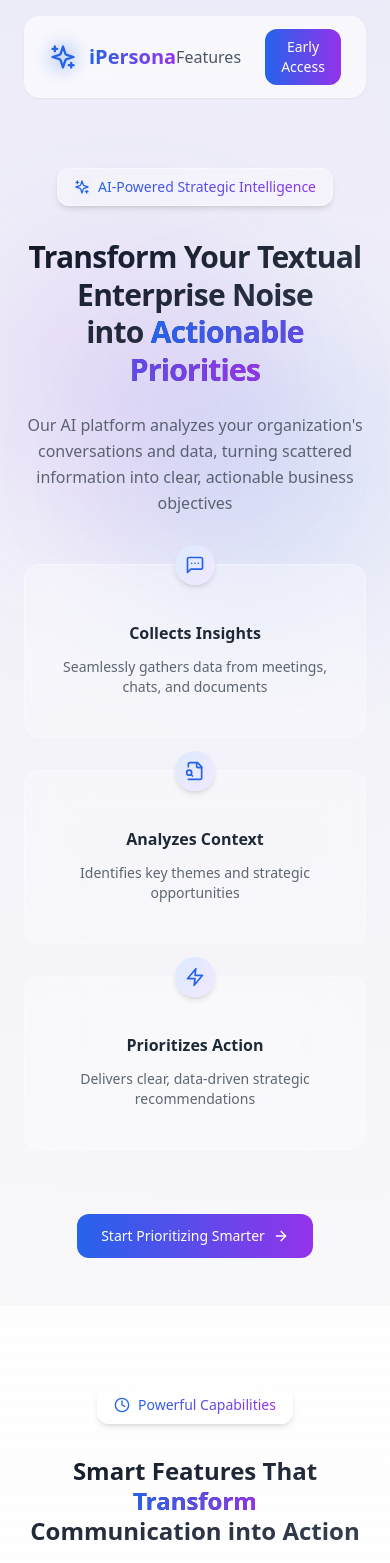
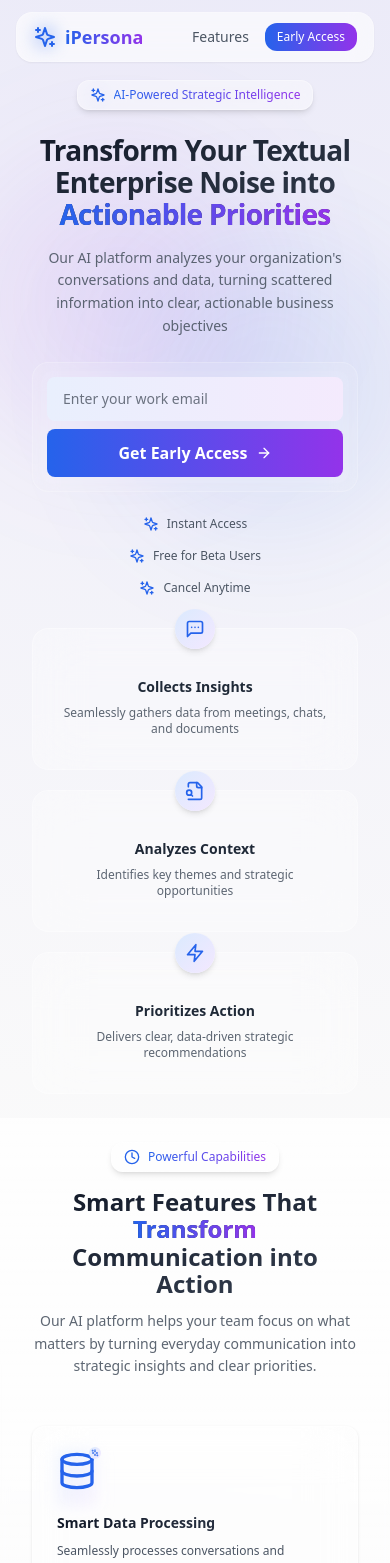
Before and after one commit to patil-aryan/landing, a React (Vite) app: page / in a window 390 px wide. Shown: the top 1563 px of the page. Built offline with nearby package versions, Linux system fonts and the light colour scheme.

Commit message:
Initial commit

```diff
--- a/src/App.tsx
+++ b/src/App.tsx
@@ -53,52 +53,104 @@ function App() {
 
       {/* Navigation */}
       <nav className="fixed top-0 left-0 right-0 z-50">
-        <div className="container mx-auto px-6 py-4">
-          <div className="backdrop-blur-md bg-white/60 rounded-2xl px-6 py-3 flex justify-between items-center shadow-sm border border-white/20">
-            <div className="flex items-center gap-3">
+        <div className="container mx-auto px-4 sm:px-6 py-3 sm:py-4">
+          <div className="backdrop-blur-md bg-white/60 rounded-2xl px-4 sm:px-6 py-2.5 sm:py-3 flex justify-between items-center shadow-sm border border-white/20">
+            <div className="flex items-center gap-2 sm:gap-3">
               <div className="relative">
                 <div className="absolute inset-0 bg-blue-600 blur opacity-20 rounded-lg"></div>
-                <Sparkles className="w-7 h-7 text-blue-600 relative" />
+                <Sparkles className="w-6 sm:w-7 h-6 sm:h-7 text-blue-600 relative" />
               </div>
-              <span className="text-xl font-bold bg-gradient-to-r from-blue-600 to-purple-600 bg-clip-text text-transparent">iPersona</span>
+              <span className="text-lg sm:text-xl font-bold bg-gradient-to-r from-blue-600 to-purple-600 bg-clip-text text-transparent">iPersona</span>
             </div>
-            <div className="flex items-center gap-6">
-              <a href="#features" className="text-gray-600">Features</a>
-              <button className="bg-gradient-to-r from-blue-600 to-purple-600 text-white px-4 py-2 rounded-xl text-sm">
+            <div className="flex items-center gap-4 sm:gap-6">
+              <a href="#features" className="text-gray-600 text-sm sm:text-base">Features</a>
+              <button className="bg-gradient-to-r from-blue-600 to-purple-600 text-white px-3 sm:px-4 py-1.5 sm:py-2 rounded-xl text-xs sm:text-sm">
                 Early Access
               </button>
             </div>
           </div>
         </div>
       </nav>
-      <div className="h-14"></div>
+      <div className="h-10"></div>
 
       {/* Hero Section */}
-      <div className="container mx-auto px-6 pt-28 pb-12">
+      <div className="container mx-auto px-4 sm:px-6 pt-10 sm:pt-14 md:pt-16 pb-6">
         <div className="relative">
           <div className="absolute top-20 -left-10 w-72 h-72 bg-purple-600/10 rounded-full blur-3xl"></div>
           <div className="absolute top-40 -right-10 w-72 h-72 bg-blue-600/10 rounded-full blur-3xl"></div>
 
           <div className="text-center relative">
-            <div className="inline-flex items-center backdrop-blur-xl bg-white/40 px-4 py-2 rounded-xl mb-8 border border-white/30 shadow-md">
+            <div className="inline-flex items-center backdrop-blur-xl bg-white/40 px-3 py-1.5 sm:px-4 sm:py-2 rounded-xl mb-6 sm:mb-8 border border-white/30 shadow-md">
               <div className="mr-2 relative">
                 <div className="absolute inset-0 bg-blue-600/20 blur opacity-20 rounded-lg"></div>
                 <Sparkles className="w-4 h-4 text-blue-600 relative" />
               </div>
-              <span className="text-sm font-medium bg-gradient-to-r from-blue-600 to-purple-600 bg-clip-text text-transparent">AI-Powered Strategic Intelligence</span>
+              <span className="text-xs sm:text-sm font-medium bg-gradient-to-r from-blue-600 to-purple-600 bg-clip-text text-transparent">AI-Powered Strategic Intelligence</span>
             </div>
 
-            <h1 className="text-3xl md:text-5xl font-bold mb-6 leading-tight tracking-tight bg-gradient-to-br from-gray-900 to-gray-700 bg-clip-text text-transparent">
-              Transform Your Textual Enterprise Noise<br />
-              into <span className="bg-gradient-to-r from-blue-600 to-purple-600 bg-clip-text text-transparent">Actionable Priorities</span>
+            <h1 className="text-[1.75rem] sm:text-3xl md:text-4xl lg:text-5xl font-bold mb-4 sm:mb-6 leading-[1.15] sm:leading-tight tracking-tight bg-gradient-to-br from-gray-900 to-gray-700 bg-clip-text text-transparent px-4 sm:px-0">
+              Transform Your Textual Enterprise Noise
+              <br className="hidden sm:block" /> into{" "}
+              <span className="bg-gradient-to-r from-blue-600 to-purple-600 bg-clip-text text-transparent">
+                Actionable Priorities
+              </span>
             </h1>
 
-            <p className="text-base text-gray-600/90 mb-12 max-w-2xl mx-auto leading-relaxed">
+            <p className="text-sm sm:text-base text-gray-600/90 mb-6 sm:mb-8 max-w-2xl mx-auto leading-relaxed px-4 sm:px-0">
               Our AI platform analyzes your organization's conversations and data,
               turning scattered information into clear, actionable business objectives
             </p>
 
-            <div className="grid grid-cols-1 md:grid-cols-3 gap-8 mb-16 max-w-5xl mx-auto">
+            <div className="max-w-xl mx-auto mb-8 px-4 sm:px-0">
+              <div className="bg-white/10 backdrop-blur-md p-2 sm:p-3 rounded-2xl border border-white/20">
+                <form onSubmit={handleSubmit} className="flex flex-col sm:flex-row gap-2 sm:gap-3 bg-white/5 rounded-xl p-1.5">
+                  <input
+                    type="email"
+                    placeholder="Enter your work email"
+                    value={email}
+                    onChange={(e) => setEmail(e.target.value)}
+                    className="flex-1 px-4 sm:px-6 py-3 sm:py-4 rounded-lg bg-gradient-to-r from-blue-600/10 to-purple-600/10 text-gray-800 placeholder-gray-500 focus:outline-none focus:ring-2 focus:ring-blue-500/30 text-sm sm:text-base w-full"
+                    required
+                  />
+                  <button
+                    type="submit"
+                    disabled={isLoading}
+                    className={`bg-gradient-to-r from-blue-600 to-purple-600 text-white px-6 sm:px-8 py-3 sm:py-4 rounded-lg w-full sm:w-auto ${
+                      isLoading ? 'opacity-70 cursor-not-allowed' : ''
+                    }`}
+                  >
+                    <span className="inline-flex items-center justify-center gap-2 font-semibold">
+                      {isLoading ? (
+                        <div className="flex items-center gap-2">
+                          <span className="h-4 w-4 border-2 border-white border-r-transparent rounded-full animate-spin"></span>
+                          Please wait...
+                        </div>
+                      ) : (
+                        <>
+                          Get Early Access
+                          <ArrowRight className="w-4 h-4" />
+                        </>
+                      )}
+                    </span>
+                  </button>
+                </form>
+              </div>
+
+              <div className="flex flex-col sm:flex-row items-center justify-center gap-4 sm:gap-8 mt-6">
+                {[
+                  'Instant Access',
+                  'Free for Beta Users',
+                  'Cancel Anytime'
+                ].map((text, i) => (
+                  <div key={i} className="flex items-center gap-2 text-gray-600 text-xs sm:text-sm">
+                    <Sparkles className="w-4 h-4 text-blue-600" />
+                    {text}
+                  </div>
+                ))}
+              </div>
+            </div>
+
+            <div className="grid grid-cols-1 md:grid-cols-3 gap-5 sm:gap-6 md:gap-8 mb-0 max-w-5xl mx-auto px-4 sm:px-6">
               {[
                 {
                   icon: <MessageSquareMore className="w-5 h-5 text-blue-600" />,
@@ -116,50 +168,43 @@ function App() {
                   desc: "Delivers clear, data-driven strategic recommendations"
                 }
               ].map((item, i) => (
-                <div key={i} className="backdrop-blur-xl bg-white/30 px-8 py-10 rounded-2xl relative border border-white/30">
+                <div key={i} className="backdrop-blur-xl bg-white/30 px-6 sm:px-8 py-8 sm:py-10 rounded-2xl relative border border-white/30">
                   <div className="absolute -top-5 left-1/2 -translate-x-1/2 inline-flex items-center justify-center w-10 h-10 rounded-full bg-gradient-to-br from-blue-100 to-purple-100 shadow-md">
                     {item.icon}
                   </div>
-                  <h3 className="text-base font-bold text-gray-800 mb-3 mt-4">{item.title}</h3>
-                  <p className="text-sm text-gray-600/90">
+                  <h3 className="text-sm sm:text-base font-bold text-gray-800 mb-2 sm:mb-3 mt-4">{item.title}</h3>
+                  <p className="text-xs sm:text-sm text-gray-600/90">
                     {item.desc}
                   </p>
                 </div>
               ))}
             </div>
 
-            <button
-              onClick={scrollToSignup}
-              className="bg-gradient-to-r from-blue-600 to-purple-600 text-white px-6 py-3 rounded-xl flex items-center mx-auto text-sm"
-            >
-              Start Prioritizing Smarter
-              <ArrowRight className="ml-2 w-4 h-4" />
-            </button>
           </div>
         </div>
       </div>
 
       {/* Features Section */}
-      <div id="features" className="relative py-20">
+      <div id="features" className="relative py-6 sm:py-12">
         <div className="absolute inset-0 bg-gradient-to-b from-white/80 to-white/40 backdrop-blur-sm"></div>
-        <div className="container mx-auto px-6">
-          <div className="text-center relative mb-16">
-            <div className="inline-flex items-center backdrop-blur-xl bg-white/40 px-4 py-2 rounded-xl mb-8 border border-white/30 shadow-md">
+        <div className="container mx-auto px-4 sm:px-6">
+          <div className="text-center relative mb-12">
+            <div className="inline-flex items-center backdrop-blur-xl bg-white/40 px-3 py-1.5 sm:px-4 sm:py-2 rounded-xl mb-4 sm:mb-6 border border-white/30 shadow-md">
               <Clock className="w-4 h-4 text-blue-600 mr-2" />
-              <span className="text-sm font-medium bg-gradient-to-r from-blue-600 to-purple-600 bg-clip-text text-transparent">Powerful Capabilities</span>
+              <span className="text-xs sm:text-sm font-medium bg-gradient-to-r from-blue-600 to-purple-600 bg-clip-text text-transparent">Powerful Capabilities</span>
             </div>
 
-            <h2 className="text-2xl md:text-4xl font-bold mb-6 leading-tight bg-gradient-to-br from-gray-900 to-gray-700 bg-clip-text text-transparent">
+            <h2 className="text-2xl sm:text-3xl md:text-4xl font-bold mb-3 sm:mb-4 leading-[1.15] sm:leading-tight bg-gradient-to-br from-gray-900 to-gray-700 bg-clip-text text-transparent px-4 sm:px-0">
               Smart Features That <span className="bg-gradient-to-r from-blue-600 to-purple-600 bg-clip-text text-transparent">Transform</span><br />
               Communication into Action
             </h2>
 
-            <p className="text-base text-gray-600/90 mb-12 max-w-2xl mx-auto leading-relaxed">
+            <p className="text-sm sm:text-base text-gray-600/90 mb-8 max-w-2xl mx-auto leading-relaxed px-4 sm:px-0">
               Our AI platform helps your team focus on what matters by turning everyday communication into strategic insights and clear priorities.
             </p>
           </div>
 
-          <div className="grid md:grid-cols-2 gap-6">
+          <div className="grid grid-cols-1 md:grid-cols-2 gap-4 sm:gap-6 px-4 sm:px-0">
             {[
               {
                 icon: <Database className="w-10 h-10 text-blue-600 mb-4 relative" />,
@@ -183,7 +228,7 @@ function App() {
                 desc: "Transform your decision-making process from weeks to hours with AI-powered insights and clear action items."
               }
             ].map((item, i) => (
-              <div key={i} className="backdrop-blur-xl bg-white/30 p-8 rounded-xl shadow border border-white/30 relative overflow-hidden">
+              <div key={i} className="backdrop-blur-xl bg-white/30 p-6 sm:p-8 rounded-xl shadow border border-white/30 relative overflow-hidden">
                 <div className="relative inline-block">
                   <div className="absolute inset-0 bg-gradient-to-br from-blue-100 to-purple-100 blur opacity-50"></div>
                   {item.icon}
@@ -193,8 +238,8 @@ function App() {
                     </div>
                   )}
                 </div>
-                <h3 className="text-base font-bold mb-3 bg-gradient-to-r from-gray-900 to-gray-700 bg-clip-text text-transparent">{item.title}</h3>
-                <p className="text-sm text-gray-600 leading-relaxed">
+                <h3 className="text-sm sm:text-base font-bold mb-2 sm:mb-3 bg-gradient-to-r from-gray-900 to-gray-700 bg-clip-text text-transparent">{item.title}</h3>
+                <p className="text-xs sm:text-sm text-gray-600 leading-relaxed">
                   {item.desc}
                 </p>
               </div>
@@ -204,13 +249,13 @@ function App() {
       </div>
 
       {/* Call to Action Section */}
-      <div id="signup-section" className="container mx-auto px-6 py-20">
-        <div className="relative backdrop-blur-xl bg-gradient-to-br from-blue-600/90 via-blue-700/90 to-purple-700/90 rounded-3xl p-12 text-center max-w-4xl mx-auto shadow-2xl border border-white/20 overflow-hidden">
+      <div id="signup-section" className="container mx-auto px-4 sm:px-6 py-12 sm:py-20">
+        <div className="relative backdrop-blur-xl bg-gradient-to-br from-blue-600/90 via-blue-700/90 to-purple-700/90 rounded-xl sm:rounded-3xl p-6 sm:p-8 md:p-12 text-center max-w-4xl mx-auto shadow-2xl border border-white/20 overflow-hidden">
           <div className="absolute top-0 right-0 -translate-y-1/2 translate-x-1/2 w-[500px] h-[500px] bg-purple-500/20 rounded-full blur-3xl"></div>
           <div className="absolute bottom-0 left-0 translate-y-1/2 -translate-x-1/2 w-[500px] h-[500px] bg-blue-500/20 rounded-full blur-3xl"></div>
 
           <div className="relative">
-            <span className="inline-flex items-center gap-2 bg-white/10 rounded-full px-4 py-1 text-sm text-blue-100 backdrop-blur-sm border border-white/10 mb-8">
+            <span className="inline-flex items-center gap-2 bg-white/10 rounded-full px-3 sm:px-4 py-1 text-xs sm:text-sm text-blue-100 backdrop-blur-sm border border-white/10 mb-6 sm:mb-8">
               <span className="relative flex h-2 w-2">
                 <span className="animate-ping absolute inline-flex h-full w-full rounded-full bg-blue-100 opacity-75"></span>
                 <span className="relative inline-flex rounded-full h-2 w-2 bg-blue-200"></span>
@@ -218,33 +263,33 @@ function App() {
               Limited Beta Access
             </span>
 
-            <h2 className="text-3xl md:text-4xl font-bold mb-6 text-white leading-tight">
-              Transform Your <span className="text-blue-200">Business Communication</span><br />
+            <h2 className="text-2xl sm:text-3xl md:text-4xl font-bold mb-4 sm:mb-6 text-white leading-[1.15] sm:leading-tight px-4 sm:px-0">
+              Transform Your <span className="text-blue-200">Business Communication</span><br className="hidden sm:block" />
               Into Strategic Success
             </h2>
 
-            <p className="text-blue-100 text-base mb-10 max-w-xl mx-auto">
+            <p className="text-blue-100 text-sm sm:text-base mb-6 sm:mb-10 max-w-xl mx-auto px-4 sm:px-0">
               Join forward-thinking innovators shaping the future of strategic decision-making
             </p>
 
-            <div className="bg-white/10 backdrop-blur-md p-3 rounded-2xl max-w-xl mx-auto border border-white/20">
-              <form onSubmit={handleSubmit} className="flex gap-3 bg-white/5 rounded-xl p-1.5">
+            <div className="bg-white/10 backdrop-blur-md p-2 sm:p-3 rounded-2xl max-w-xl mx-auto border border-white/20">
+              <form onSubmit={handleSubmit} className="flex flex-col sm:flex-row gap-2 sm:gap-3 bg-white/5 rounded-xl p-1.5">
                 <input
                   type="email"
                   placeholder="Enter your work email"
                   value={email}
                   onChange={(e) => setEmail(e.target.value)}
-                  className="flex-1 px-6 py-4 rounded-lg bg-white/10 text-white placeholder-blue-200/70 focus:outline-none focus:ring-2 focus:ring-white/30 text-base"
+                  className="flex-1 px-4 sm:px-6 py-3 sm:py-4 rounded-lg bg-white/10 text-white placeholder-blue-200/70 focus:outline-none focus:ring-2 focus:ring-white/30 text-sm sm:text-base w-full"
                   required
                 />
                 <button
                   type="submit"
                   disabled={isLoading}
-                  className={`bg-white px-8 py-4 rounded-lg ${
+                  className={`bg-white px-6 sm:px-8 py-3 sm:py-4 rounded-lg w-full sm:w-auto ${
                     isLoading ? 'opacity-70 cursor-not-allowed' : ''
                   }`}
                 >
-                  <span className="bg-gradient-to-r from-blue-600 to-purple-600 bg-clip-text text-transparent font-semibold inline-flex items-center gap-2">
+                  <span className="bg-gradient-to-r from-blue-600 to-purple-600 bg-clip-text text-transparent font-semibold inline-flex items-center justify-center gap-2">
                     {isLoading ? (
                       <div className="flex items-center gap-2">
                         <span className="h-4 w-4 border-2 border-blue-600 border-r-transparent rounded-full animate-spin"></span>
@@ -261,13 +306,13 @@ function App() {
               </form>
             </div>
 
-            <div className="flex items-center justify-center gap-8 mt-10">
+            <div className="flex flex-col sm:flex-row items-center justify-center gap-4 sm:gap-8 mt-10">
               {[
                 'Instant Access',
                 'Free for Beta Users',
                 'Cancel Anytime'
               ].map((text, i) => (
-                <div key={i} className="flex items-center gap-2 text-blue-100/90 text-sm">
+                <div key={i} className="flex items-center gap-2 text-blue-100/90 text-xs sm:text-sm">
                   <Sparkles className="w-4 h-4" />
                   {text}
                 </div>
```
